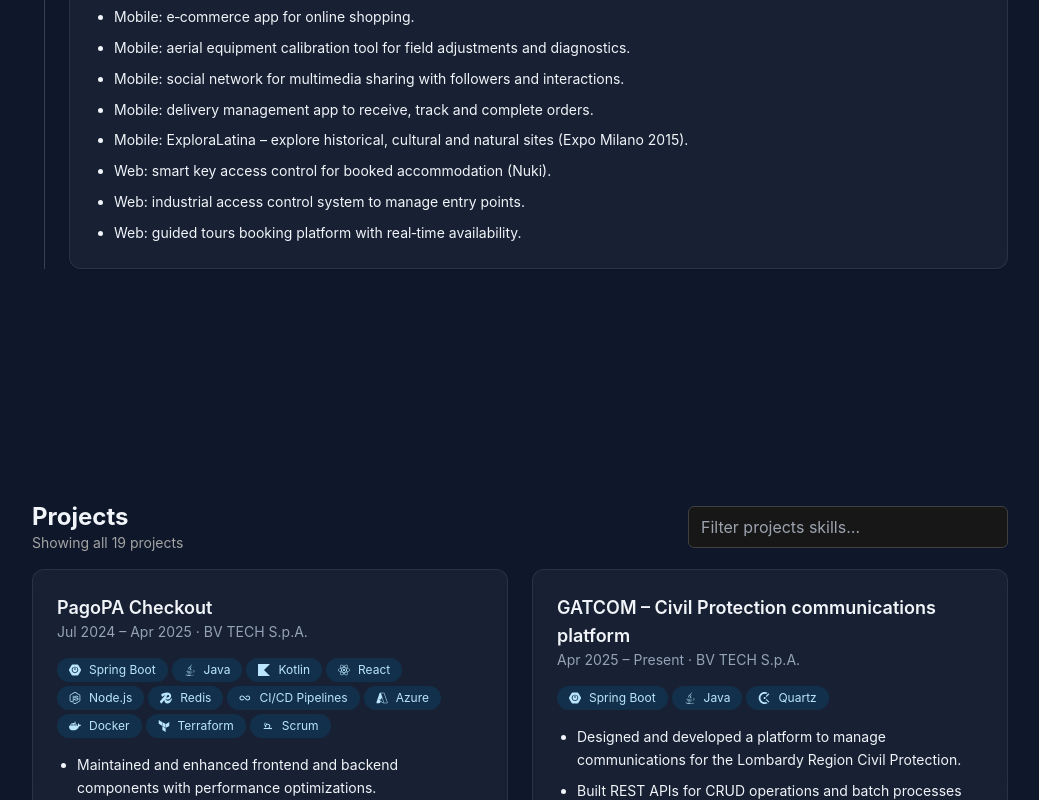
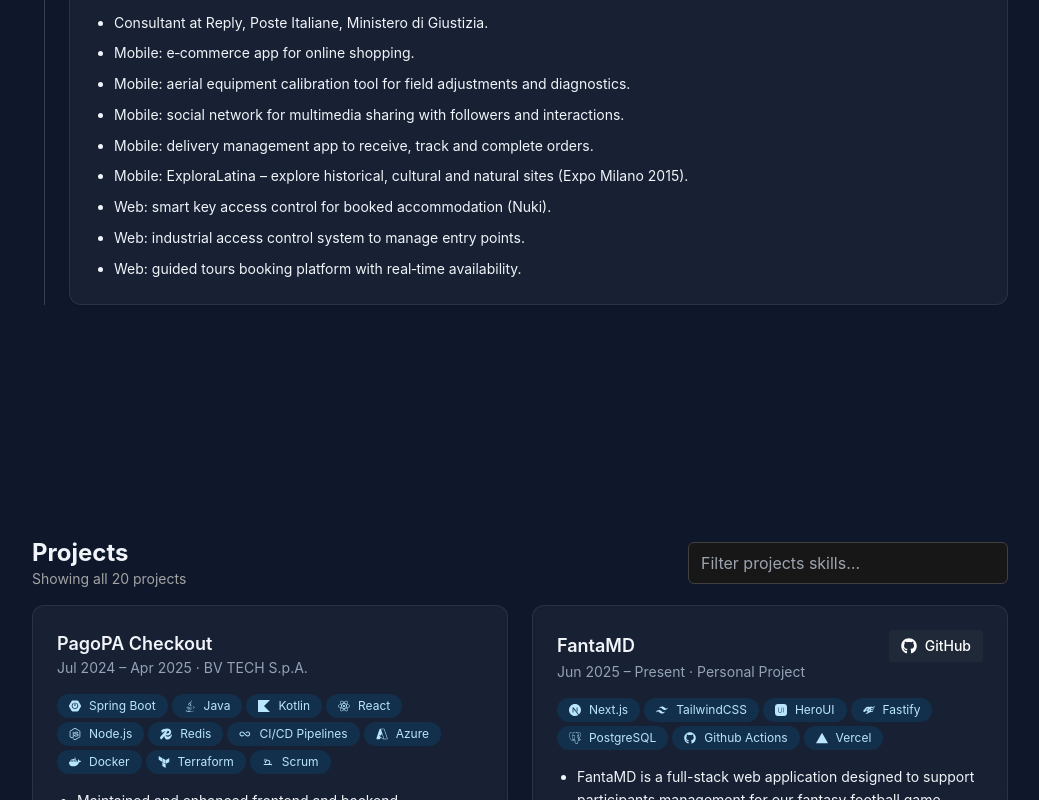
Before and after one commit to scaminati/portfolio, a React (Vite) app: page / in a window 1280 px wide. Shown: the part 2000-2800 px from the top of the page, without its empty margins (120-1159 px from the left). Built offline with nearby package versions, Linux system fonts and the light colour scheme.

Commit message:
add personal project fantamd

```diff
--- a/src/components/Projects.jsx
+++ b/src/components/Projects.jsx
@@ -1,5 +1,6 @@
 import { useMemo, useState } from 'react'
 import { iconFor } from '../icons'
+import { FaGithub } from 'react-icons/fa'
 
 export function Projects({ projects }){
   const [q, setQ] = useState('')
@@ -83,7 +84,19 @@
           <div className="grid md:grid-cols-2 gap-6">
             {filtered.map((p, idx) => (
               <article key={idx} className="card p-6">
-                <h3 className="font-semibold text-lg">{p.name}</h3>
+                <div className='flex items-center'>
+                  <h3 className="font-semibold text-lg flex-grow">{p.name}</h3>
+                  {p.github && (
+                    <a
+                      href={p.github}
+                      target="_blank"
+                      rel="noopener noreferrer"
+                      className="inline-flex items-center gap-2 text-sm font-medium text-white bg-gray-800 hover:bg-gray-700 px-3 py-1.5 rounded transition-colors"
+                    >
+                      <FaGithub className="w-4 h-4" /> GitHub
+                    </a>
+                  )}
+                </div>
                 <p className="text-sm text-slate-600 dark:text-slate-400">{p.period} · {p.company}</p>
                 <div className='mt-4 flex flex-wrap gap-1'>
                   {p.stack.map((s) => {
--- a/src/data/profile.js
+++ b/src/data/profile.js
@@ -9,7 +9,7 @@
     linkedin: 'https://www.linkedin.com/in/simonecaminati'
   },
   skills: {
-    'DevOps': ['Azure', 'Docker', 'Kubernetes (AKS)', 'CI/CD Pipelines', 'Terraform', 'Jenkins', 'OpenShift', 'Agile Scrum'],
+    'DevOps': ['Azure', 'Vercel', 'Docker', 'Kubernetes (AKS)', 'CI/CD Pipelines', 'Terraform', 'Jenkins', 'OpenShift', 'Agile Scrum'],
     'Back-end': ['Spring Boot', 'Express', 'Fastify', 'REST API', 'Drools', 'Camunda'],
     'Front-end': ['Next.js', 'TailwindCSS', 'Angular', 'React', 'Vue.js'],
     'Data': ['MongoDB', 'Redis', 'Oracle SQL', 'PostgreSQL'],
@@ -59,6 +59,18 @@
         'Implemented SPID authentication flow for secure user access.',
         'Designed CI pipelines for automated deployments with unit/integration tests across UAT and production.',
         'Performed soak testing using k6 to validate stability after Node.js 22 upgrade.'
+      ]
+    },
+    {
+      name: 'FantaMD',
+      company: 'Personal Project',
+      period: 'Jun 2025 – Present',
+      stack: ['Next.js', 'TailwindCSS', 'HeroUI', 'Fastify', 'PostgreSQL', 'Github Actions', 'Vercel'],
+      github: 'https://github.com/scaminati/fantacalcio-md',
+      points: [
+        'FantaMD is a full-stack web application designed to support participants management for our fantasy football game.',
+        'The entire project is deployed on Vercel for seamless hosting and scalability.',
+        'On every commit, a GitHub Action is triggered to automatically run the unit tests.',
       ]
     },
     {
--- a/src/icons.jsx
+++ b/src/icons.jsx
@@ -3,12 +3,14 @@
   SiExpress, SiFastify, SiOpenapiinitiative, SiCamunda, SiNextdotjs, SiTailwindcss, SiAngular,
   SiReact, SiVuedotjs, SiMongodb, SiRedis, SiOracle, SiPostgresql, SiAndroid, SiIonic,
   SiCapacitor, SiApachecordova, SiNodedotjs, SiJavascript, SiTypescript, SiKotlin,
-  SiClockify
+  SiClockify,
+  SiVercel,
+  SiNextui
 } from 'react-icons/si'
 import { FiGlobe } from 'react-icons/fi'
 import { VscAzure } from 'react-icons/vsc'
 import { DiOpenshift, DiScrum } from 'react-icons/di'
-import { FaJava, FaJenkins } from 'react-icons/fa'
+import { FaGithub, FaJava, FaJenkins } from 'react-icons/fa'
 import { CgInfinity } from 'react-icons/cg'
 import { TbLambda } from 'react-icons/tb'
 import { PiEngineBold } from 'react-icons/pi'
@@ -30,6 +32,8 @@
   if (within('openshift')) return DiOpenshift
   if (within('pipelines')) return CgInfinity
   if (within('scrum')) return DiScrum
+  if (within('github')) return FaGithub
+  if (within('vercel')) return SiVercel
 
   // Back-end
   if (within('spring boot') || within('spring')) return SiSpringboot
@@ -46,6 +50,7 @@
   if (within('angular')) return SiAngular
   if (within('react')) return SiReact
   if (within('vue')) return SiVuedotjs
+  if (within('heroui')) return SiNextui
 
   // Data
   if (within('mongo')) return SiMongodb
```
